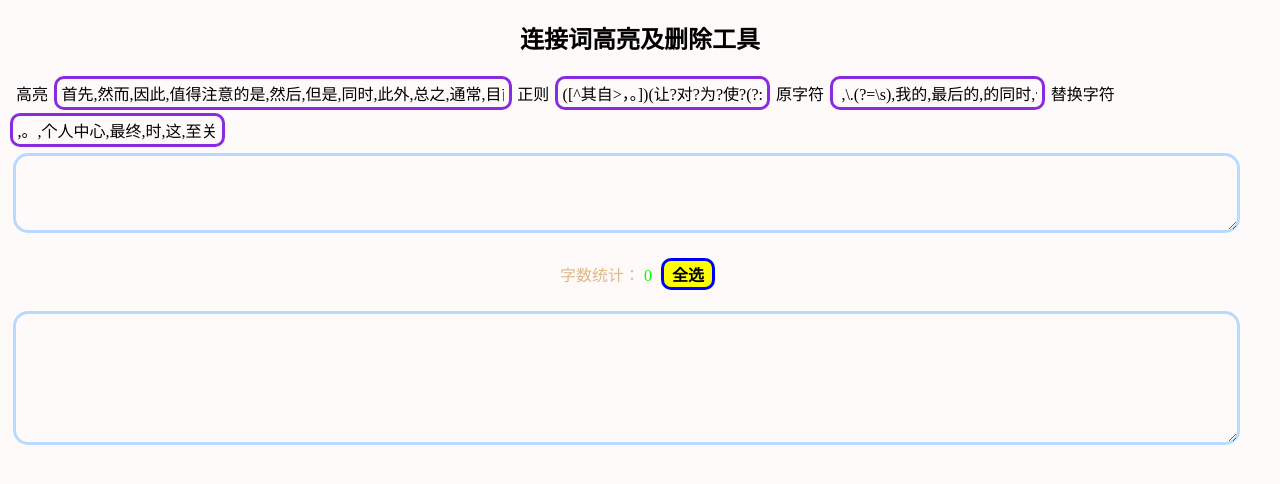
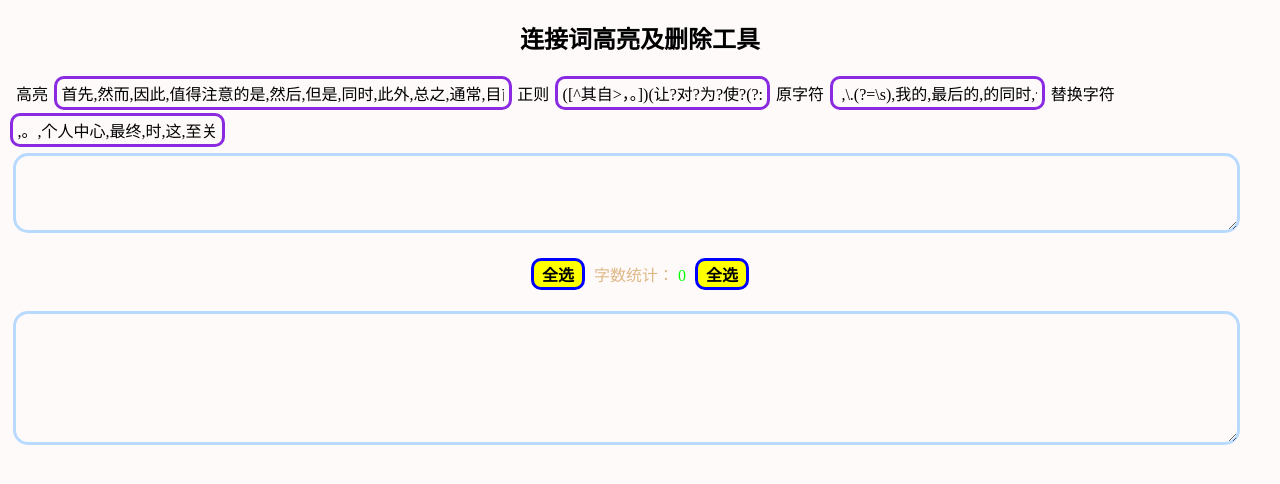
Before and after one commit to dreammeetstar/test, a Flask app: page /checktext in a window 1280 px wide. Shown: the top 484 px of the page. Run offline with Flask 3, Linux system fonts and the light colour scheme.

Commit message:
add all selete

```diff
--- a/watchlist/templates/checktext.html
+++ b/watchlist/templates/checktext.html
@@ -102,6 +102,7 @@
     <div id="result"></div>
     <div align="center">
         <p style="color: burlywood">
+            <button onclick="allSelect_inputElement('textInput')">全选</button>
             字数统计：
             <span id="textNumber" style="color: lime">0</span>
             <button onclick="allSelect_inputElement('resText')">全选</button>
```
